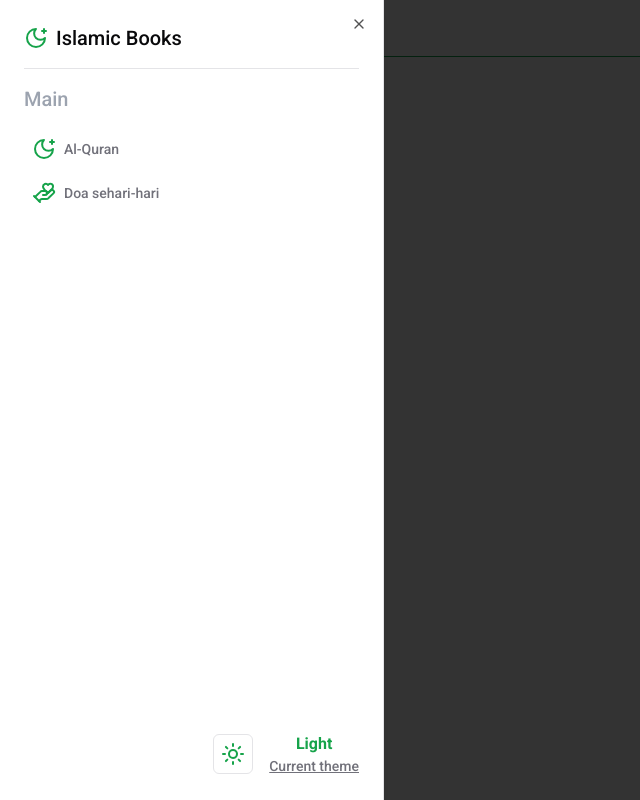
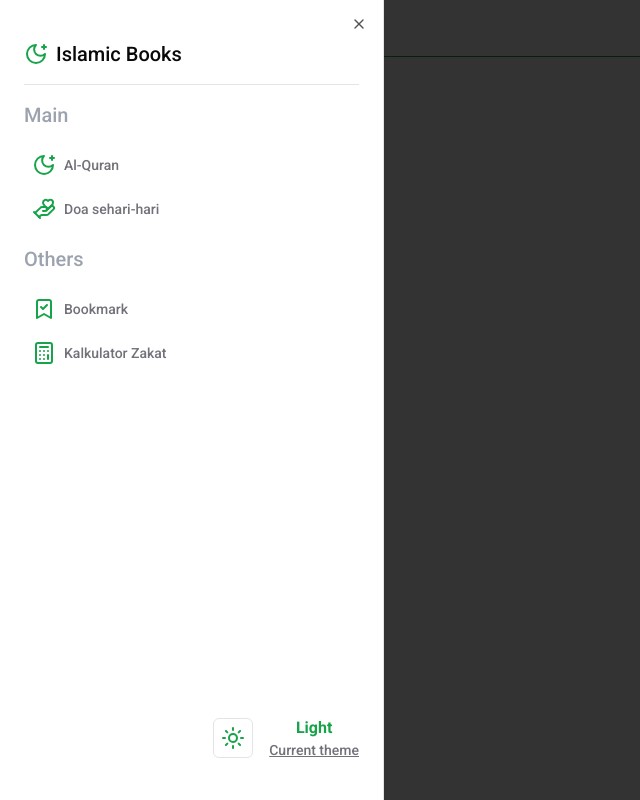
Before and after one commit to JiMarchel/alquran, a Next.js app: page / in a window 1280 px wide. Both pictures are taken after a click on the button 32 px from the left and 28 px from the top of the page. Shown: the whole page, without its empty margins (0-640 px from the left). Built offline with nearby package versions, Linux system fonts and the light colour scheme.

Commit message:
add bookmark feature

```diff
--- a/components/list-surat-alquran.tsx
+++ b/components/list-surat-alquran.tsx
@@ -5,6 +5,8 @@ import { convertToArabicNumber } from "@/lib/convert-number-arabic";
 import Link from "next/link";
 import { InputSearch } from "./input-search";
 import { useSearchParams } from "next/navigation";
+import { Bookmark } from "lucide-react";
+import { Button } from "./ui/button";
 
 interface ListSurahAlquran {
   data: [
@@ -33,6 +35,23 @@ export const ListSuratAlQuran = ({ data }: ListSurahAlquran) => {
   );
   const datas = filteredData.length > 0 ? filteredData : data;
 
+
+  const addBookmark = (id: string) => {
+    const surat = data.find((e) => e.nomor === id);
+    const storage = localStorage.getItem("bookmark");
+
+    if (!surat) return;
+
+    let bookmarks: typeof data = storage ? JSON.parse(storage) : [];
+    if (bookmarks.some(bookmark => bookmark.nomor === surat.nomor)) {
+      return;
+    }
+    bookmarks.push(surat);
+
+    localStorage.setItem("bookmark", JSON.stringify(bookmarks));
+  };
+
+
   return (
     <div className="max-w-[400px] mx-auto grid gap-2">
       <InputSearch placeholder="al kahfi, al kafirun, at tiin, nuh, asy syams, dll" />
@@ -45,7 +64,8 @@ export const ListSuratAlQuran = ({ data }: ListSurahAlquran) => {
         </div>
       ) : (
         datas.map((e) => (
-          <Link key={e.nomor} href={`/al-quran/surat/${e.nomor}`}>
+          <div key={e.nomor} className="relative">
+            <Link href={`/al-quran/surat/${e.nomor}`}>
               <Card className="grid grid-cols-12 hover:border-primary hover:bg-primary/10 cursor-pointer">
                 <CardHeader className="col-span-1 flex items-start pl-4">
                   <CardTitle>
@@ -60,11 +80,15 @@ export const ListSuratAlQuran = ({ data }: ListSurahAlquran) => {
                   </CardDescription>
                 </CardHeader>
 
-              <CardHeader className="col-span-5 flex items-center justify-items-end">
-                <CardTitle>{e.asma}</CardTitle>
+                <CardHeader className="col-span-5 flex items-end">
+                  <CardTitle >{e.asma}</CardTitle>
                 </CardHeader>
               </Card>
             </Link>
+            <Button variant="ghost" size="icon" onClick={() => addBookmark(e.nomor)} className="absolute bottom-1 right-3">
+              <Bookmark />
+            </Button>
+          </div>
         ))
       )}
     </div>
--- a/components/sidebar.tsx
+++ b/components/sidebar.tsx
@@ -1,5 +1,5 @@
 "use client";
-import { HandHeart, Menu, MoonStar } from "lucide-react";
+import { BookmarkCheck, Calculator, HandHeart, Menu, MoonStar } from "lucide-react";
 import { Separator } from "./ui/separator";
 import { Button } from "./ui/button";
 import {
@@ -33,7 +33,20 @@ export function Sidebar() {
       icon: <HandHeart className="text-primary" />,
       name: "Doa sehari-hari",
     },
-  ];
+  ] as const
+
+  const othersPath = [
+    {
+      path: "/bookmark",
+      icon: <BookmarkCheck className="text-primary" />,
+      name: "Bookmark"
+    },
+    {
+      path: "/kalkulator",
+      icon: <Calculator className="text-primary" />,
+      name: "Kalkulator Zakat"
+    }
+  ] as const
 
   return (
     <div className="py-2 px-3 border-b border-primary sticky mb-5 inset-x-0 top-0 w-full backdrop-blur-lg transition-all flex justify-between">
@@ -43,7 +56,7 @@ export function Sidebar() {
             <Menu className="text-primary" />
           </Button>
         </SheetTrigger>
-        <SheetContent side="left" className="flex flex-col justify-between">
+        <SheetContent side="left" className="flex flex-col justify-between py-10">
           <SheetHeader className="space-y-4 mb-4">
             <SheetTitle>
               <div className="flex items-center gap-2">
@@ -70,12 +83,30 @@ export function Sidebar() {
                     </Link>
                   ))}
                 </div>
+                <h1 className="text-gray-400 text-start mt-4 text-xl font-medium">Others</h1>
+                <div className="space-y-1">
+                  {othersPath.map((e) => (
+                    <Link
+                      onClick={() => setOpen(false)}
+                      key={e.path}
+                      href={e.path}
+                      className={`flex items-center gap-2 hover:bg-secondary py-2 px-2 rounded ${pathname.includes(e.path) && "text-primary bg-primary/10"}`}
+                    >
+                      {e.icon}
+                      <p className="font-medium">{e.name}</p>
+                    </Link>
+                  ))}
+
+                </div>
               </div>
             </SheetDescription>
           </SheetHeader>
 
           <SheetFooter>
-            <ThemeSwitcher />
+            <div className="space-y-4">
+
+              <ThemeSwitcher />
+            </div>
           </SheetFooter>
         </SheetContent>
       </Sheet>
```
Lines whose indentation alone changed are shown as unchanged.
